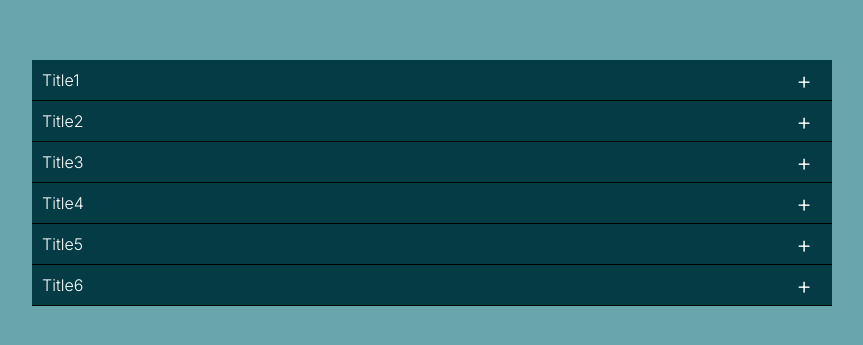
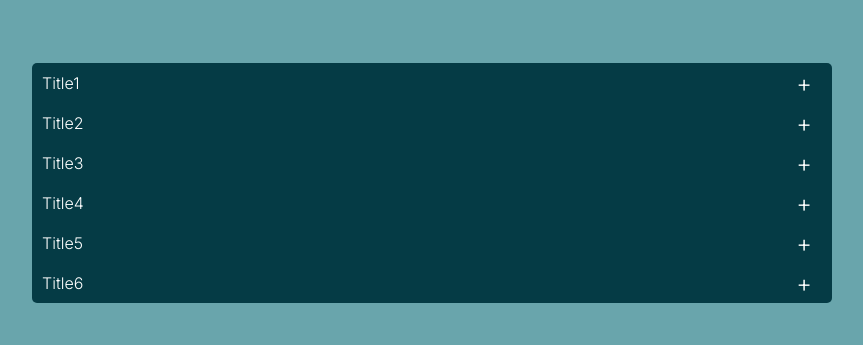
Before and after one commit to dmytro-soroka-40/Accordion, a plain HTML site: page index.html in a window 1280 px wide. Shown: the part 217-562 px from the top of the page, without its empty margins (208-1071 px from the left). Drawn offline with Linux system fonts and the light colour scheme.

Commit message:
fix design

```diff
--- a/style.css
+++ b/style.css
@@ -21,8 +21,6 @@ body {
   position: relative;
 
   width: 100%;
-
-  border-bottom: 1px solid black;
 }
 
 .accordion__title {
@@ -34,6 +32,14 @@ body {
   color: #ffffff;
 
   cursor: pointer;
+}
+
+.accordion__item:first-of-type > .accordion__title {
+  border-radius: 5px 5px 0 0;
+}
+
+.accordion__item:last-of-type > .accordion__title {
+  border-radius: 0 0 5px 5px;
 }
 
 .accordion__title::before {
```
